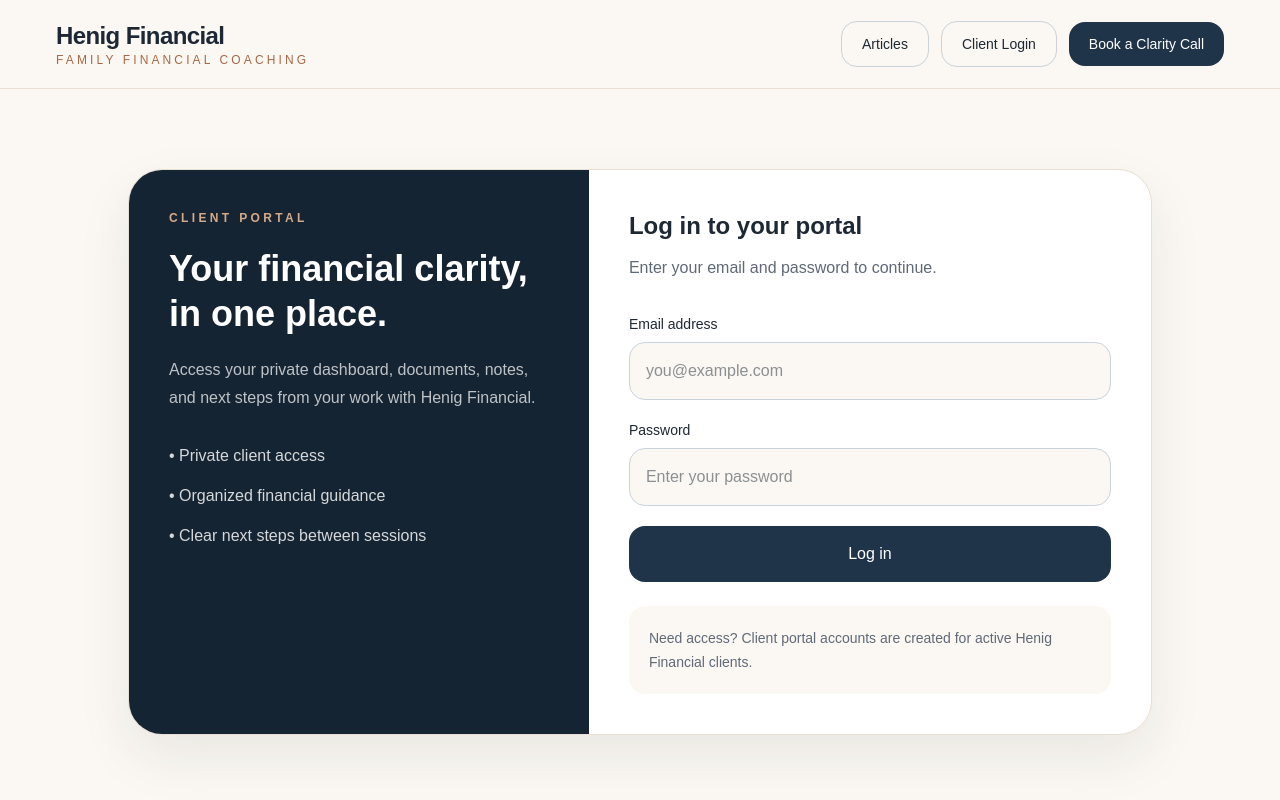
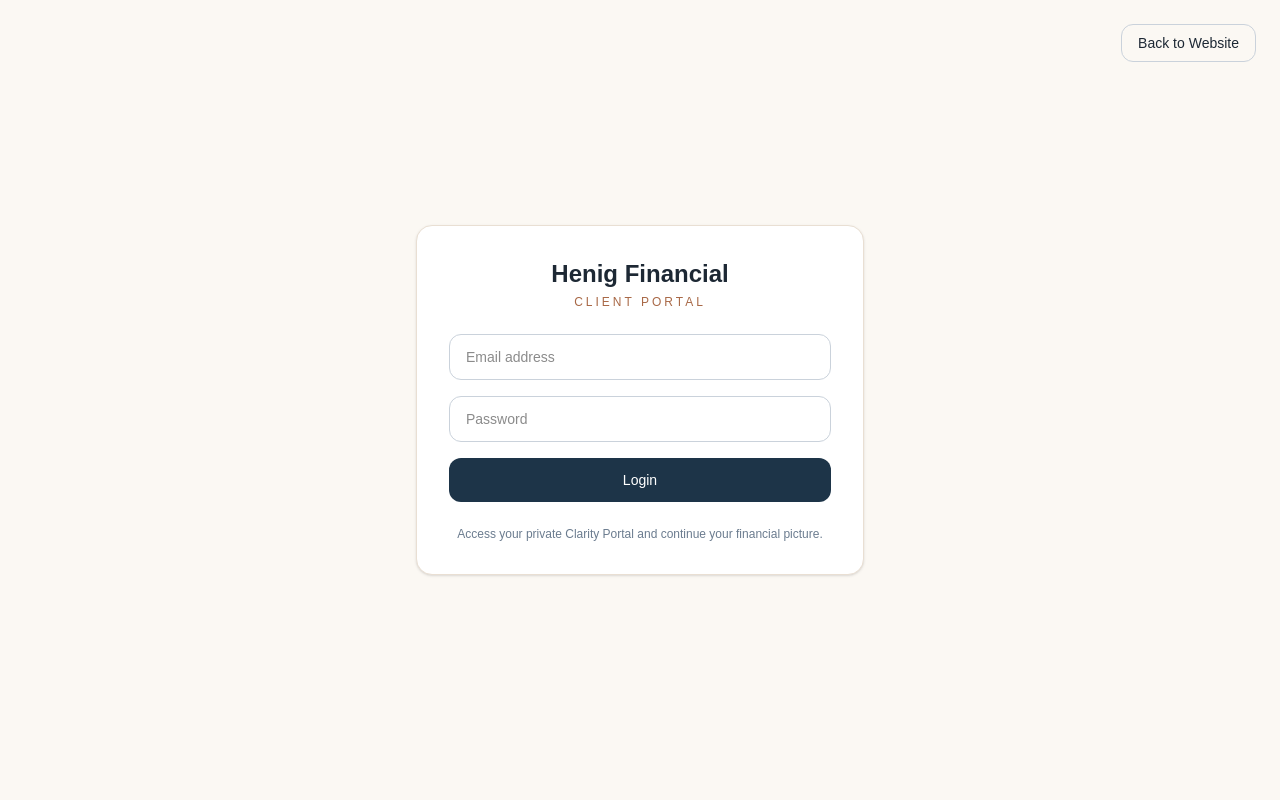
Before and after one commit to samuelhenig/henig-financial, a Next.js app: page /login in a window 1280 px wide. Shown: the top 800 px of the page. Built offline with nearby package versions, Linux system fonts and the light colour scheme.

Commit message:
Update page.js

```diff
--- a/src/app/login/page.js
+++ b/src/app/login/page.js
@@ -1,82 +1,99 @@
-import Header from "../components/Header";
-import Footer from "../components/Footer";
+"use client";
+
+import { useState } from "react";
+import { useRouter } from "next/navigation";
+import { createClient } from "@supabase/supabase-js";
+
+const supabase = createClient(
+  "https://fzsgilsvgmfvvhktghtq.supabase.co",
+  "PASTE_YOUR_PUBLISHABLE_KEY_HERE"
+);
 
 export default function LoginPage() {
+  const router = useRouter();
+
+  const [email, setEmail] = useState("");
+  const [password, setPassword] = useState("");
+  const [loading, setLoading] = useState(false);
+  const [error, setError] = useState("");
+
+  const handleLogin = async (e) => {
+    e.preventDefault();
+    setLoading(true);
+    setError("");
+
+    const { error } = await supabase.auth.signInWithPassword({
+      email,
+      password,
+    });
+
+    if (error) {
+      setError(error.message);
+      setLoading(false);
+    } else {
+      router.push("/client");
+    }
+  };
+
   return (
-    <main className="min-h-screen bg-[#FBF8F3] text-[#1D2834]">
-      <Header />
+    <main className="min-h-screen bg-[#FBF8F3] flex items-center justify-center px-4 relative">
 
-      <section className="px-6 py-20 md:px-10 lg:px-14">
-        <div className="mx-auto grid max-w-5xl overflow-hidden rounded-[34px] border border-[#E8DED2] bg-white shadow-[0_22px_54px_rgba(29,40,52,0.08)] md:grid-cols-[0.9fr_1.1fr]">
+      {/* Back button */}
+      <a
+        href="/"
+        className="absolute top-6 right-6 text-sm border border-[#CAD2DB] px-4 py-2 rounded-xl text-[#1D2834] hover:bg-[#F4EFE8]"
+      >
+        Back to Website
+      </a>
 
-          <div className="bg-[#152432] p-8 text-white md:p-10">
-            <div className="text-xs font-semibold uppercase tracking-[0.28em] text-[#D7AA87]">
-              Client Portal
+      <div className="w-full max-w-md bg-white rounded-2xl border border-[#E9DFD3] p-8 shadow-sm">
+
+        <div className="text-center mb-6">
+          <div className="text-2xl font-semibold text-[#1D2834]">
+            Henig Financial
           </div>
-
-            <h1 className="mt-5 text-4xl font-semibold leading-tight">
-              Your financial clarity, in one place.
-            </h1>
-
-            <p className="mt-5 leading-7 text-white/72">
-              Access your private dashboard, documents, notes, and next steps
-              from your work with Henig Financial.
-            </p>
-
-            <div className="mt-8 space-y-4 text-white/82">
-              <div>• Private client access</div>
-              <div>• Organized financial guidance</div>
-              <div>• Clear next steps between sessions</div>
+          <div className="text-xs tracking-[0.25em] text-[#A86846] mt-1">
+            CLIENT PORTAL
           </div>
         </div>
 
-          <div className="p-8 md:p-10">
-            <h2 className="text-2xl font-semibold">Log in to your portal</h2>
+        <form onSubmit={handleLogin} className="space-y-4">
 
-            <p className="mt-3 leading-7 text-[#5F6977]">
-              Enter your email and password to continue.
-            </p>
-
-            <form className="mt-8 space-y-5">
-              <div>
-                <label className="mb-2 block text-sm font-medium">
-                  Email address
-                </label>
           <input
             type="email"
-                  placeholder="you@example.com"
-                  className="w-full rounded-2xl border border-[#CAD2DB] bg-[#FBF8F3] px-4 py-4 outline-none focus:border-[#A86846]"
+            placeholder="Email address"
+            required
+            className="w-full rounded-xl border border-[#CAD2DB] px-4 py-3 text-sm"
+            value={email}
+            onChange={(e) => setEmail(e.target.value)}
           />
-              </div>
 
-              <div>
-                <label className="mb-2 block text-sm font-medium">
-                  Password
-                </label>
           <input
             type="password"
-                  placeholder="Enter your password"
-                  className="w-full rounded-2xl border border-[#CAD2DB] bg-[#FBF8F3] px-4 py-4 outline-none focus:border-[#A86846]"
+            placeholder="Password"
+            required
+            className="w-full rounded-xl border border-[#CAD2DB] px-4 py-3 text-sm"
+            value={password}
+            onChange={(e) => setPassword(e.target.value)}
           />
-              </div>
+
+          {error && (
+            <div className="text-sm text-red-500">{error}</div>
+          )}
 
           <button
-                type="button"
-                className="w-full rounded-2xl bg-[#1F3448] px-5 py-4 font-medium text-white hover:bg-[#2c465d]"
+            type="submit"
+            disabled={loading}
+            className="w-full rounded-xl bg-[#1D3448] text-white py-3 text-sm font-medium hover:opacity-90"
           >
-                Log in
+            {loading ? "Logging in..." : "Login"}
           </button>
         </form>
 
-            <div className="mt-6 rounded-2xl bg-[#FBF8F3] p-5 text-sm leading-6 text-[#5F6977]">
-              Need access? Client portal accounts are created for active Henig
-              Financial clients.
+        <p className="text-xs text-[#6B7C8F] text-center mt-6">
+          Access your private Clarity Portal and continue your financial picture.
+        </p>
       </div>
-          </div>
-        </div>
-      </section>
-
-      <Footer />
     </main>
   );
 }
```
Lines whose indentation alone changed are shown as unchanged.
